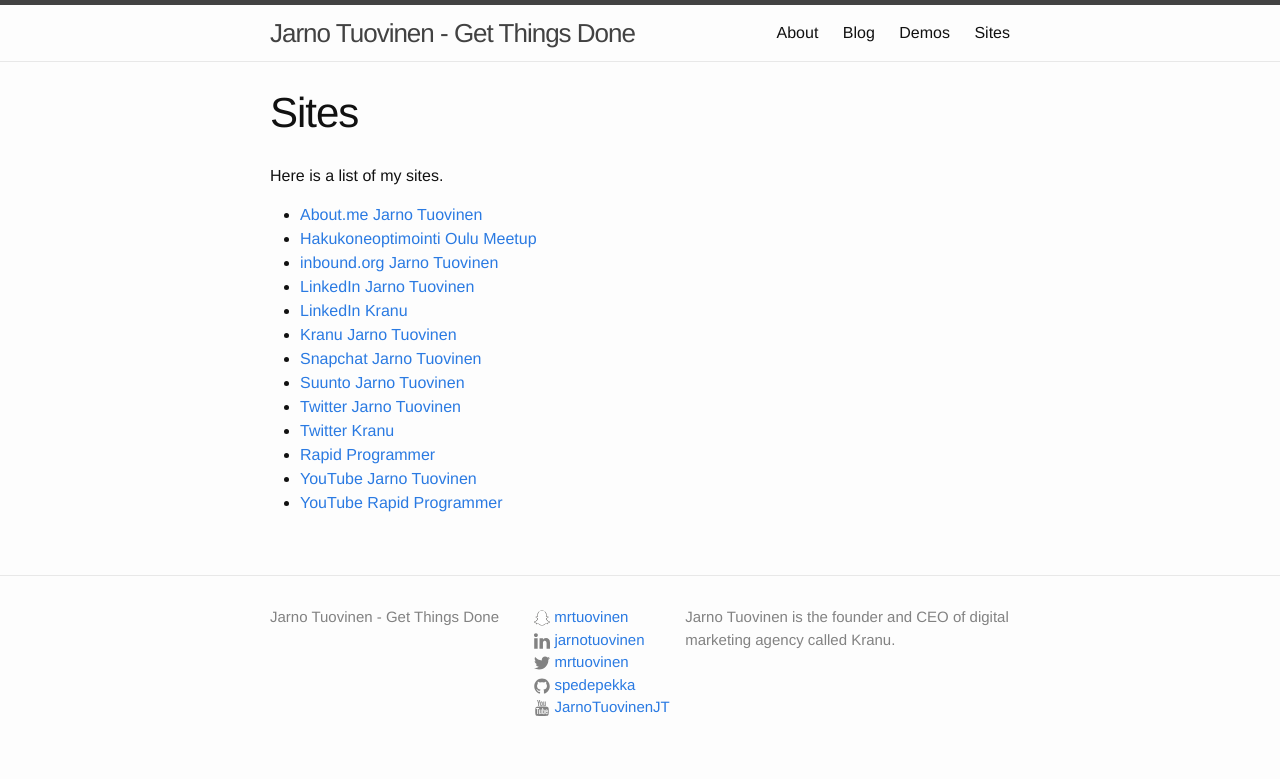
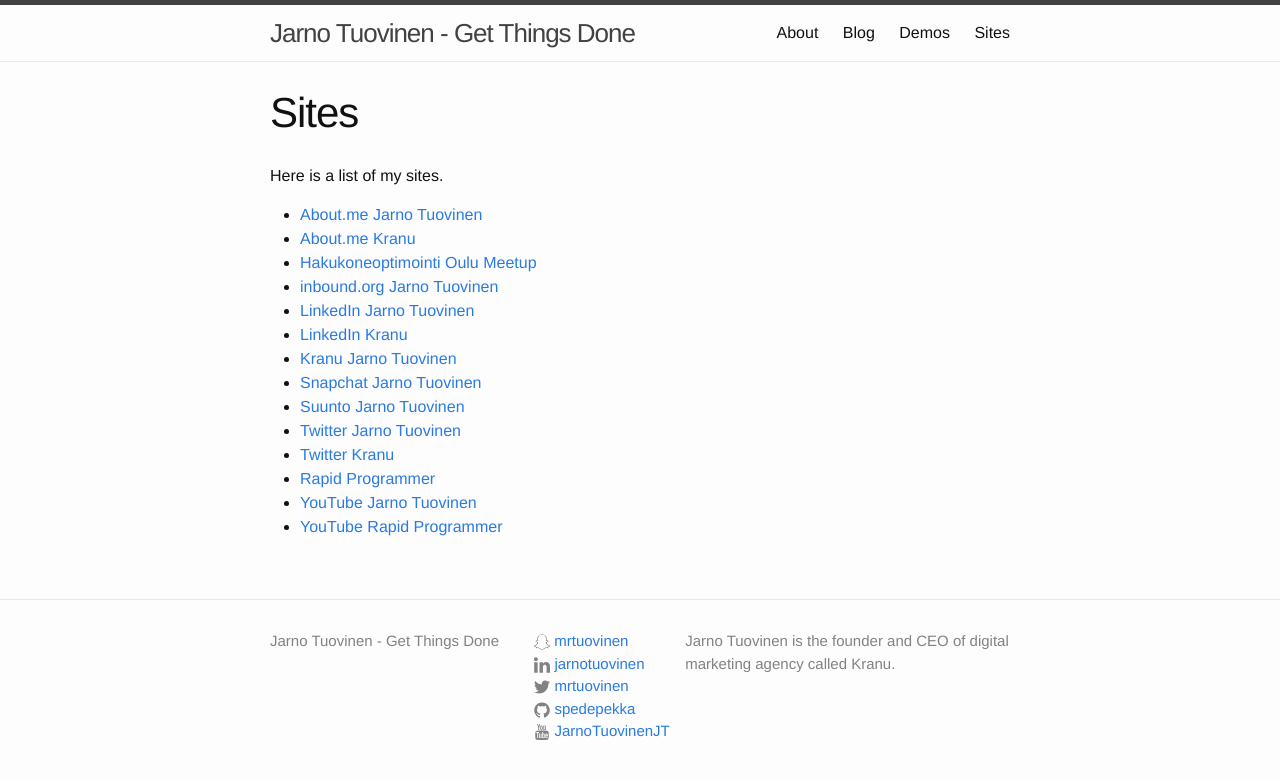
Before and after one commit to spedepekka/spedepekka.github.io, a Jekyll site: the page built from sites.md, in a window 1280 px wide. Shown: the top 779 px of the page. Built offline with Jekyll 4.4.1, drawn with Linux system fonts in a browser that asks for light colours.

Commit message:
Add About.me - Kranu - Hakukoneoptimointi Oulu

```diff
--- a/sites.md
+++ b/sites.md
@@ -8,6 +8,7 @@
 Here is a list of my sites.
 
 * [About.me Jarno Tuovinen](https://about.me/mrtuovinen)
+* [About.me Kranu](https://about.me/kranu)
 * [Hakukoneoptimointi Oulu Meetup](https://www.meetup.com/Hakukoneoptimointi-Oulu/)
 * [inbound.org Jarno Tuovinen](https://inbound.org/in/mrtuovinen)
 * [LinkedIn Jarno Tuovinen](https://fi.linkedin.com/in/jarnotuovinen)
```
